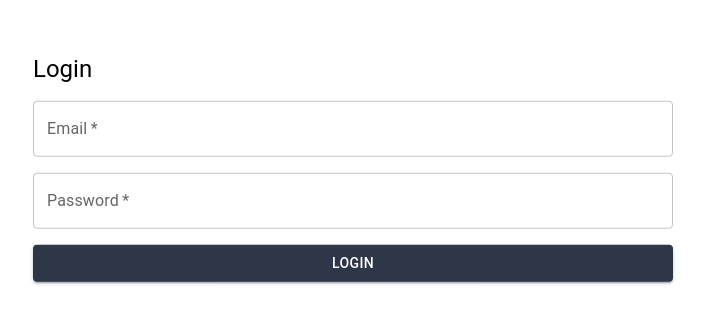
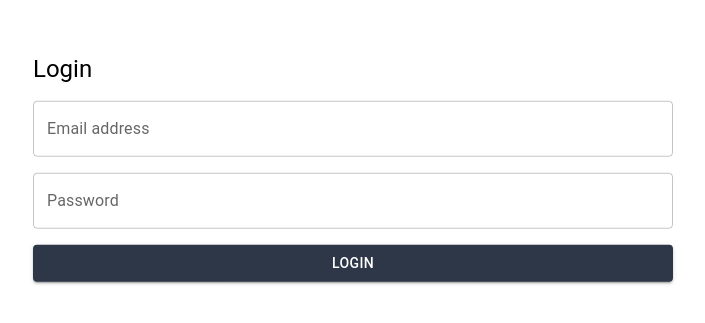
Before and after one commit to silencify/early_frontend, a React (Create React App) app: page / in a window 1280 px wide. Shown: the part 233-556 px from the top of the page, without its empty margins (287-992 px from the left). Built offline with nearby package versions, Linux system fonts and the light colour scheme.

Commit message:
Introduce React Final Form

```diff
--- a/src/components/forms/textField/index.tsx
+++ b/src/components/forms/textField/index.tsx
@@ -1,8 +1,24 @@
-import { TextField, TextFieldProps } from '@mui/material';
+import { TextFieldProps } from './interface/Textfield.interface';
+import { TextField } from '@mui/material';
 
-const WTextField = ({label, type='text', required=false, ...rest}: TextFieldProps ): JSX.Element => {
+const WTextField = ({input, label, type = 'text', meta: { touched, error }, ...custom}: TextFieldProps): JSX.Element => {
+    const isError = (): boolean => {
+        if (touched && error){
+            return true
+        }
+
+        return false
+    }
+
     return (
-       <TextField label={label} variant='outlined' type={type} required={required} {...rest}/>
+        <TextField
+            error={isError()}
+            label={label}
+            type={type}
+            helperText={touched && error}
+            {...input}
+            {...custom}
+        />
     )
 }
 
--- a/src/pages/login/index.tsx
+++ b/src/pages/login/index.tsx
@@ -1,19 +1,18 @@
-import { FormEvent } from 'react';
 import { WButton, WTextField, WTypography } from 'components';
 import LoginWrapper from './index.style';
 import actions from './store/actions';
 import { useDispatch, useSelector } from 'react-redux';
 import {useNavigate} from 'react-router-dom';
 import {Grid} from '@mui/material';
+import { Form, Field } from 'react-final-form';
+import { composeValidators, email, required } from 'utils/Validators';
 
 const Login = (): JSX.Element => {
     const dispatch = useDispatch();
     const loading: boolean = useSelector((state: any) => state.userReducer.loading);
     const navigate = useNavigate();
 
-    const handleFormSubmit = (e: FormEvent<HTMLFormElement>): void => {
-        e.preventDefault();
-
+    const handleFormSubmit = (value: any): void => {
         const loginData: Record<string, string> = {
             email: 'test@mail.com',
             password: 'abc'
@@ -30,17 +29,36 @@ const Login = (): JSX.Element => {
 
     return (
         <LoginWrapper>
-            <form onSubmit={handleFormSubmit}>
+            <Form
+                onSubmit={(value) => {
+                    return handleFormSubmit(value)
+                }}
+            >
+                {({handleSubmit}) => (
+                    <form onSubmit={handleSubmit}>
                         <Grid container spacing={2}>
                             <Grid item xs={12}>
                                 <WTypography variant='h5'>Login</WTypography>
                             </Grid>
                             <Grid item xs={12}>
-                        <WTextField label='Email' fullWidth required/>
+                                <Field
+                                    name='email'
+                                    label='Email address'
+                                    fullWidth
+                                    component={WTextField}
+                                    validate={composeValidators(required, email)}
+                                />
                             </Grid>
 
                             <Grid item xs={12}>
-                        <WTextField type='password' label='Password' fullWidth required/>
+                                <Field
+                                    name='password'
+                                    label='Password'
+                                    type='password'
+                                    fullWidth
+                                    component={WTextField}
+                                    validate={composeValidators(required)}
+                                />
                             </Grid>
 
                             <Grid item xs={12}>
@@ -49,6 +67,8 @@ const Login = (): JSX.Element => {
                             { loading && <div>Loggin in....</div>}
                         </Grid>
                     </form>
+                )}
+            </Form>
         </LoginWrapper>
     )
 }
--- a/src/utils/Validators.ts
+++ b/src/utils/Validators.ts
@@ -1,3 +1,22 @@
-// Define validators here
+const composeValidators = (...validators: Array<(value: string) => any>) => (value: string) => validators.reduce((error, validator) => error || validator(value), undefined);
 
-export {}
+const required = (value: string | number | Array<string>) => {
+    if (!value) {
+        return 'Required'
+    } else if (Array.isArray(value) && !value.length) {
+        return 'Required'
+    } else {
+        return undefined
+    }
+}
+
+const email = (value: string) =>
+	value && !/^[A-Z0-9._%+-]+@[A-Z0-9.-]+\.[A-Z]{2,4}$/i.test(value)
+		? 'Invalid email address'
+		: undefined
+
+export {
+    composeValidators,
+    required,
+    email
+}
```
Also changed, not shown: src/components/forms/textField/interface/Textfield.interface.ts (added, +7 -0 lines). Lines whose indentation alone changed are shown as unchanged.
